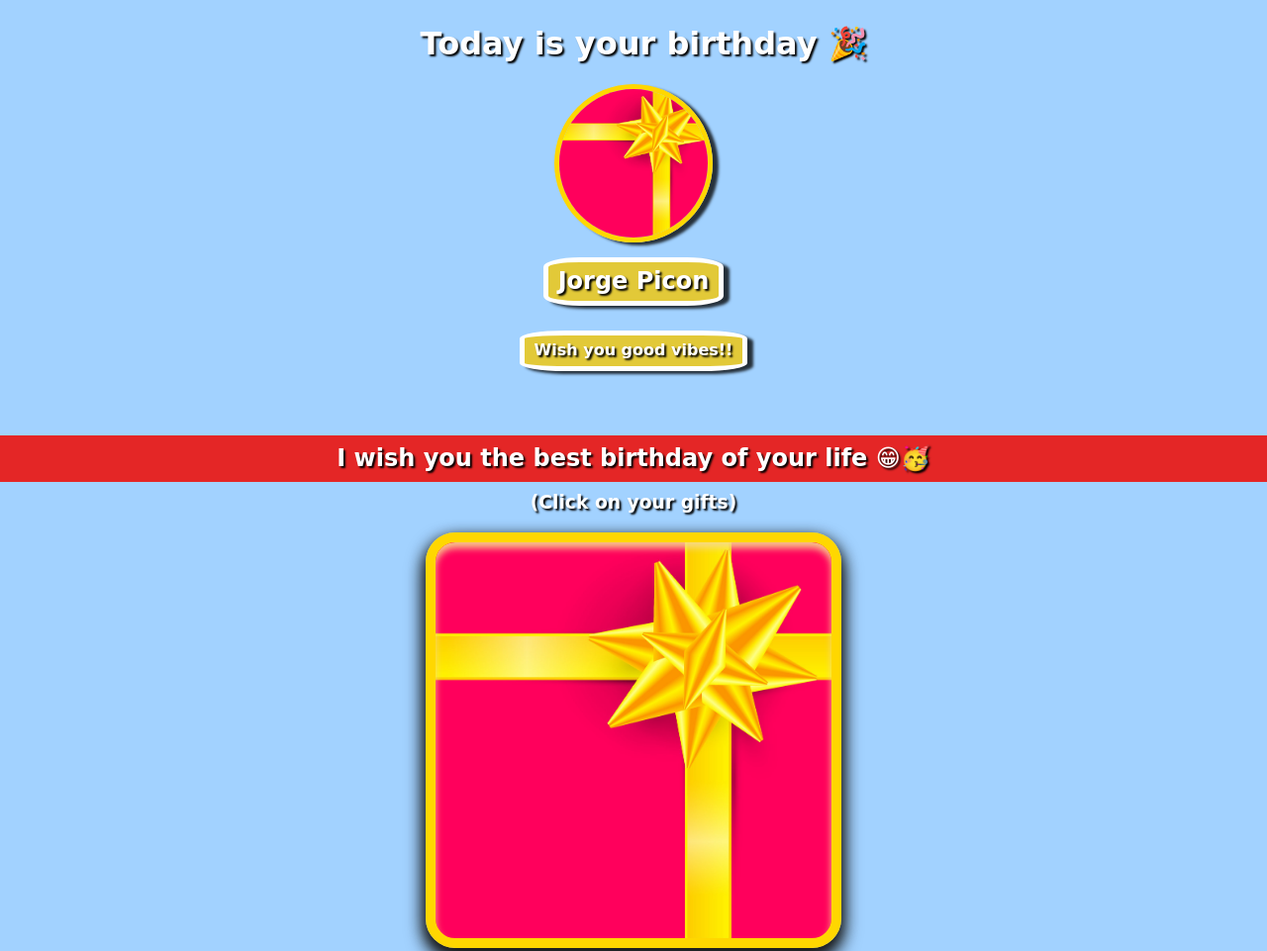
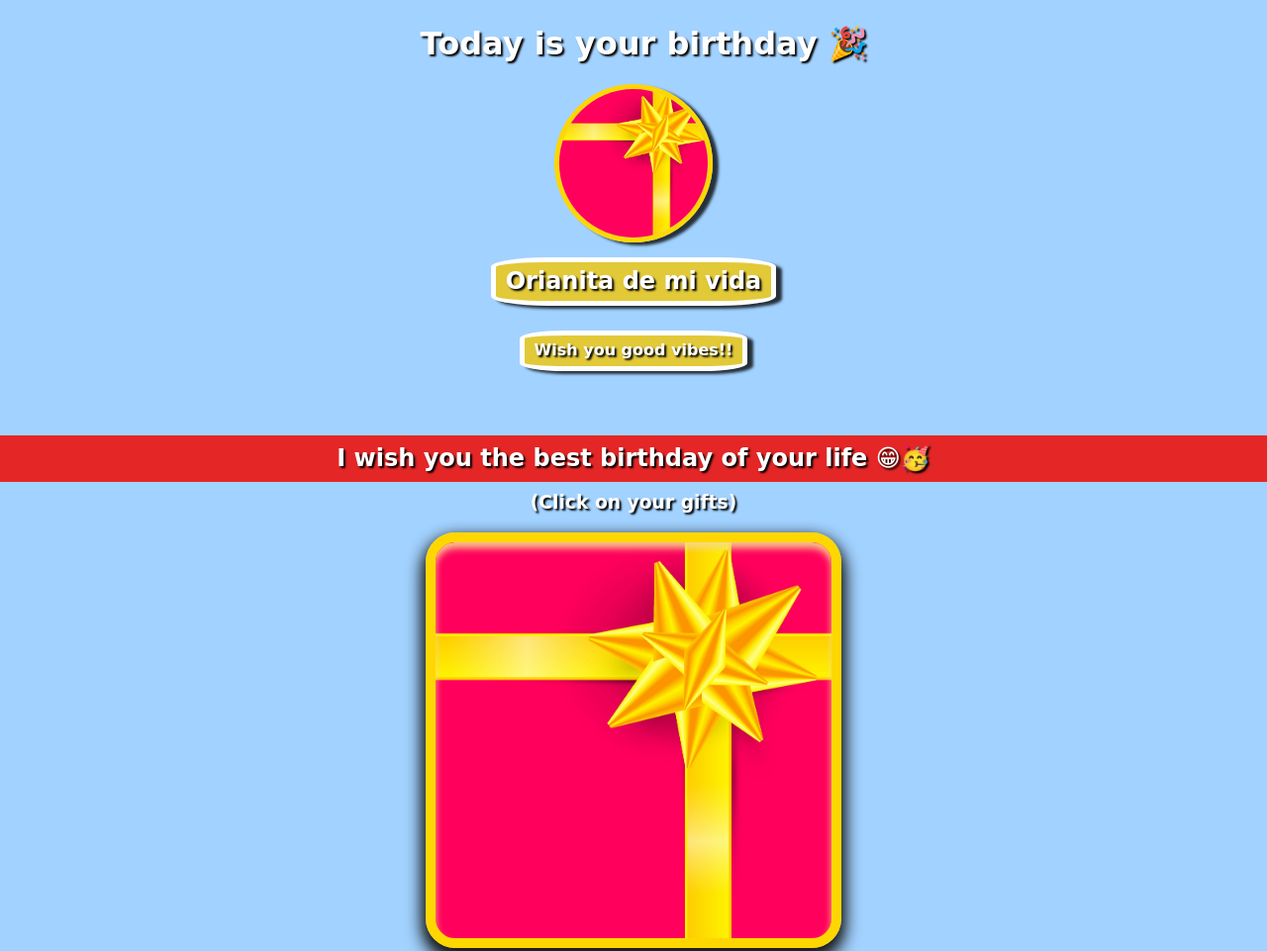
Before and after one commit to jorgepiconjr/birthdayCard, a plain HTML site: page index.html in a window 1280 px wide. Shown: the top 961 px of the page at 99% size. Drawn offline with nearby package versions, Linux system fonts and the light colour scheme; a web font is replaced by a local one.

Commit message:
OrianaBirthday

```diff
--- a/index.html
+++ b/index.html
@@ -13,7 +13,7 @@
         <div class="header">
             <h1 id="principal-title">Today is your birthday 🎉</h1>
             <img id="fto1" src="gift-cover.jpg" />
-            <h2 class="bday-elem">Jorge Picon</h2>
+            <h2 class="bday-elem">Orianita de mi vida</h2>
             <h4 class="bday-elem">Wish you good vibes!!</h4>
         </div>
         <div class="gift-section">
```
